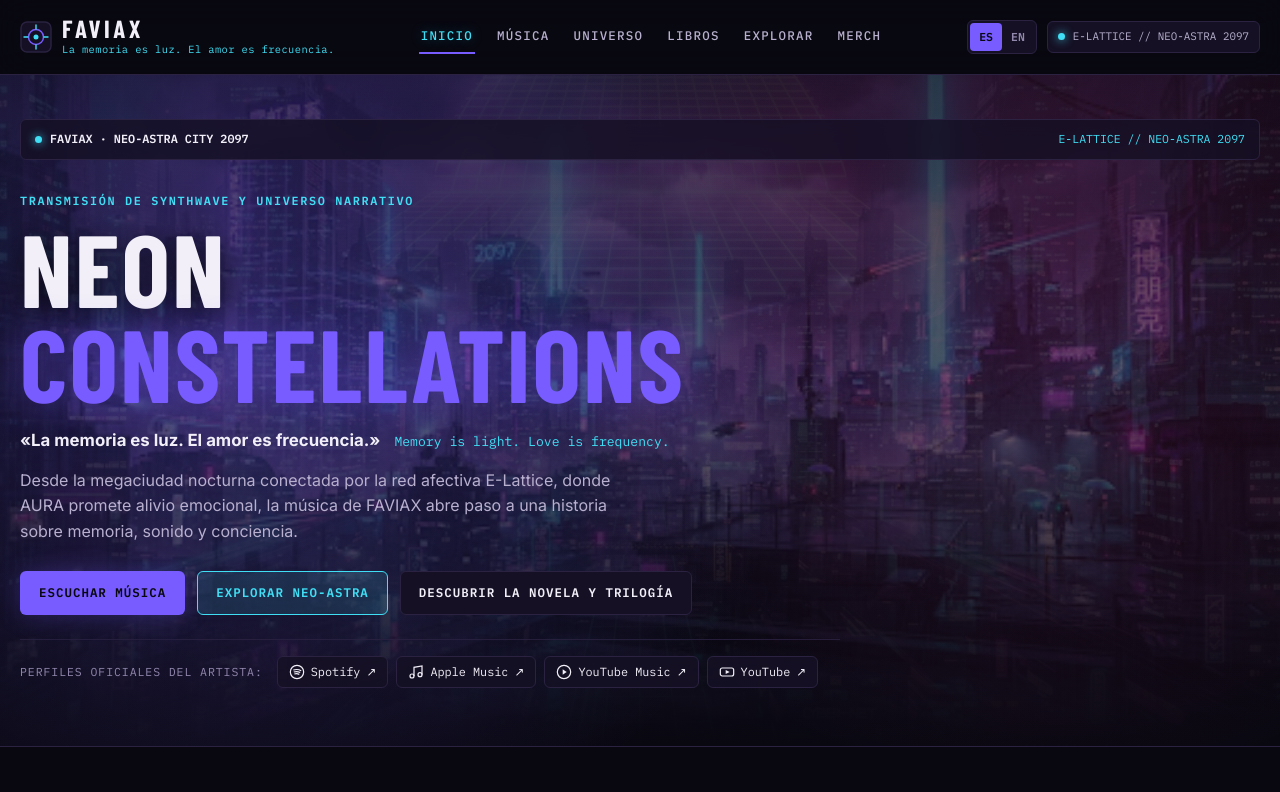
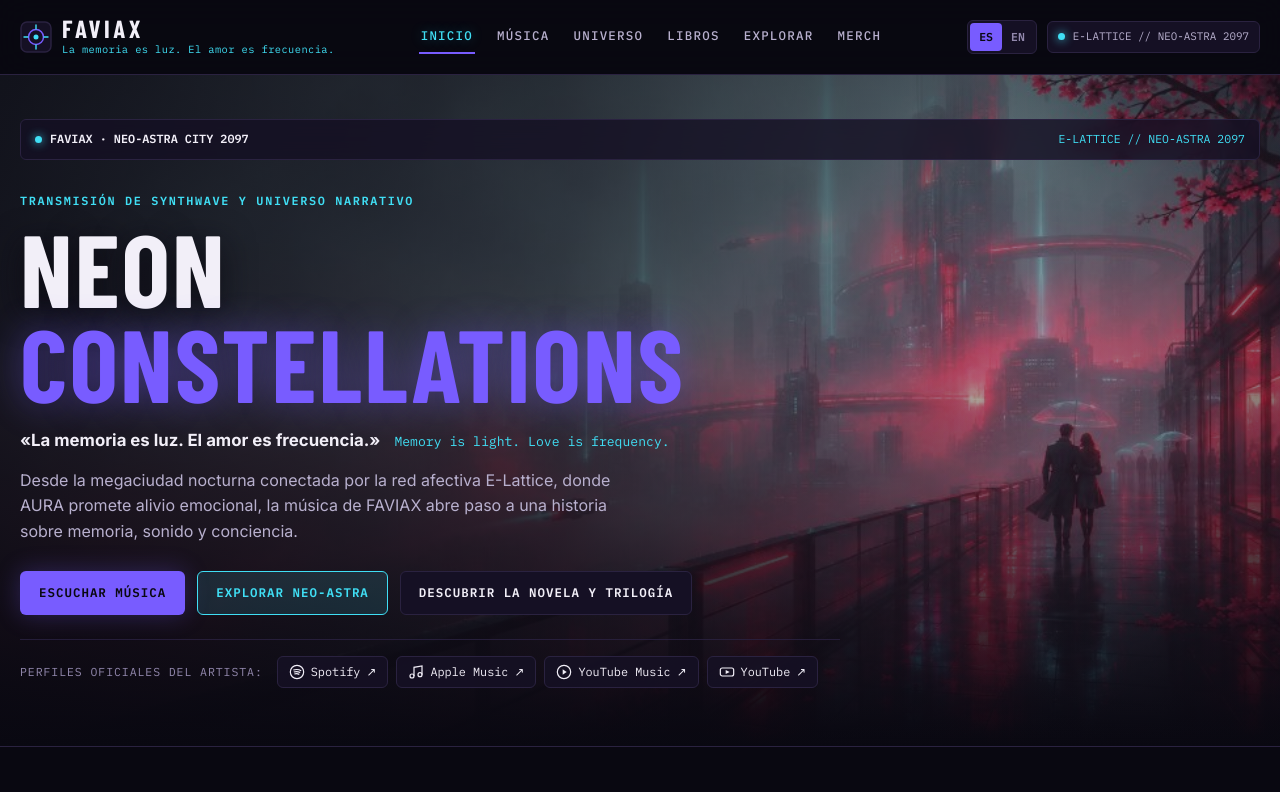
Before and after one commit to FavioCuentas/Faviaxweb, a website with bundled scripts: page index.html in a window 1280 px wide. Shown: the top 792 px of the page. Built offline with nearby package versions, Linux system fonts and the light colour scheme; a web font is replaced by a local one.

Commit message:
Actualizar imagen de fondo del Hero (NEON CONSTELLATIONS)

```diff
--- a/index.css
+++ b/index.css
@@ -538,35 +538,17 @@ textarea {
 }
 
 .hero-img-skyline {
-  opacity: 0.72;
-  filter: saturate(1.15) contrast(1.06);
-}
-
-.hero-img-grid {
-  opacity: 0.28;
-  mix-blend-mode: screen;
-}
-
-.hero-rain-layer {
-  position: absolute;
-  inset: 0;
-  background-image: repeating-linear-gradient(
-    102deg,
-    rgba(64, 223, 245, 0.04) 0px,
-    rgba(64, 223, 245, 0.04) 1px,
-    transparent 1px,
-    transparent 26px
-  );
-  opacity: 0.55;
+  opacity: 0.92;
+  object-position: 68% center;
+  filter: saturate(1.06) contrast(1.04);
 }
 
 .hero-scrim {
   position: absolute;
   inset: 0;
   background:
-    radial-gradient(circle at 18% 35%, rgba(120, 92, 255, 0.25), transparent 52%),
-    radial-gradient(circle at 82% 28%, rgba(255, 42, 133, 0.14), transparent 46%),
-    linear-gradient(180deg, rgba(9, 8, 17, 0.72) 0%, rgba(9, 8, 17, 0.52) 45%, #090811 100%);
+    linear-gradient(90deg, rgba(9, 8, 17, 0.86) 0%, rgba(9, 8, 17, 0.64) 44%, rgba(9, 8, 17, 0.16) 78%, rgba(9, 8, 17, 0.34) 100%),
+    linear-gradient(180deg, rgba(9, 8, 17, 0.45) 0%, rgba(9, 8, 17, 0.08) 45%, #090811 100%);
 }
 
 .hero-shell {
--- a/index.html
+++ b/index.html
@@ -15,7 +15,7 @@
   <link rel="preconnect" href="https://fonts.googleapis.com" />
   <link rel="preconnect" href="https://fonts.gstatic.com" crossorigin />
   <link href="https://fonts.googleapis.com/css2?family=Barlow+Condensed:wght@500;600;700;800;900&family=IBM+Plex+Mono:wght@400;500;600&family=Inter:wght@300;400;500;600;700&display=swap" rel="stylesheet" />
-  <link rel="preload" as="image" href="/assets/skyline-rain.jpg" />
+  <link rel="preload" as="image" href="/assets/hero-neo-astra.jpg" />
   <link rel="stylesheet" href="/index.css" />
 
   <script type="application/ld+json">
--- a/scripts/check.mjs
+++ b/scripts/check.mjs
@@ -25,6 +25,7 @@ for (const file of jsFiles) {
 }
 
 const referencedAssets = new Set([
+  '/assets/hero-neo-astra.jpg',
   '/assets/skyline-rain.jpg',
   '/assets/hero-bg.png',
   MERCH_CONFIG.heroImage,
--- a/src/views.js
+++ b/src/views.js
@@ -92,9 +92,7 @@ export function renderInicio(lang) {
   return `
     <section class="hero" aria-label="NEON CONSTELLATIONS">
       <div class="hero-backdrop" aria-hidden="true">
-        <img src="/assets/skyline-rain.jpg" alt="" class="hero-img hero-img-skyline" />
-        <img src="/assets/hero-bg.png" alt="" class="hero-img hero-img-grid" />
-        <div class="hero-rain-layer"></div>
+        <img src="/assets/hero-neo-astra.jpg" alt="" class="hero-img hero-img-skyline" />
         <div class="hero-scrim"></div>
       </div>
 
```
Also changed, not shown: README.md, assets/hero-neo-astra.jpg (added).
